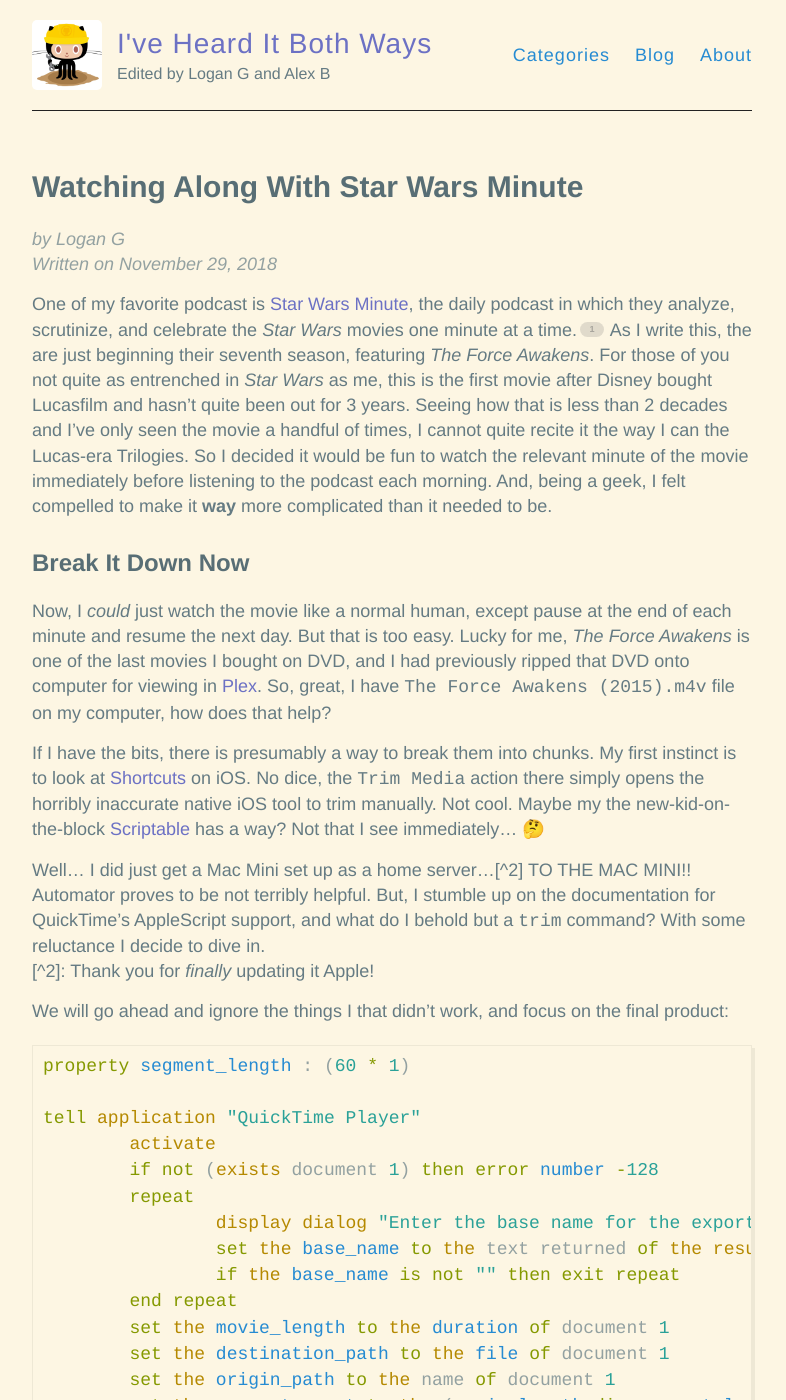
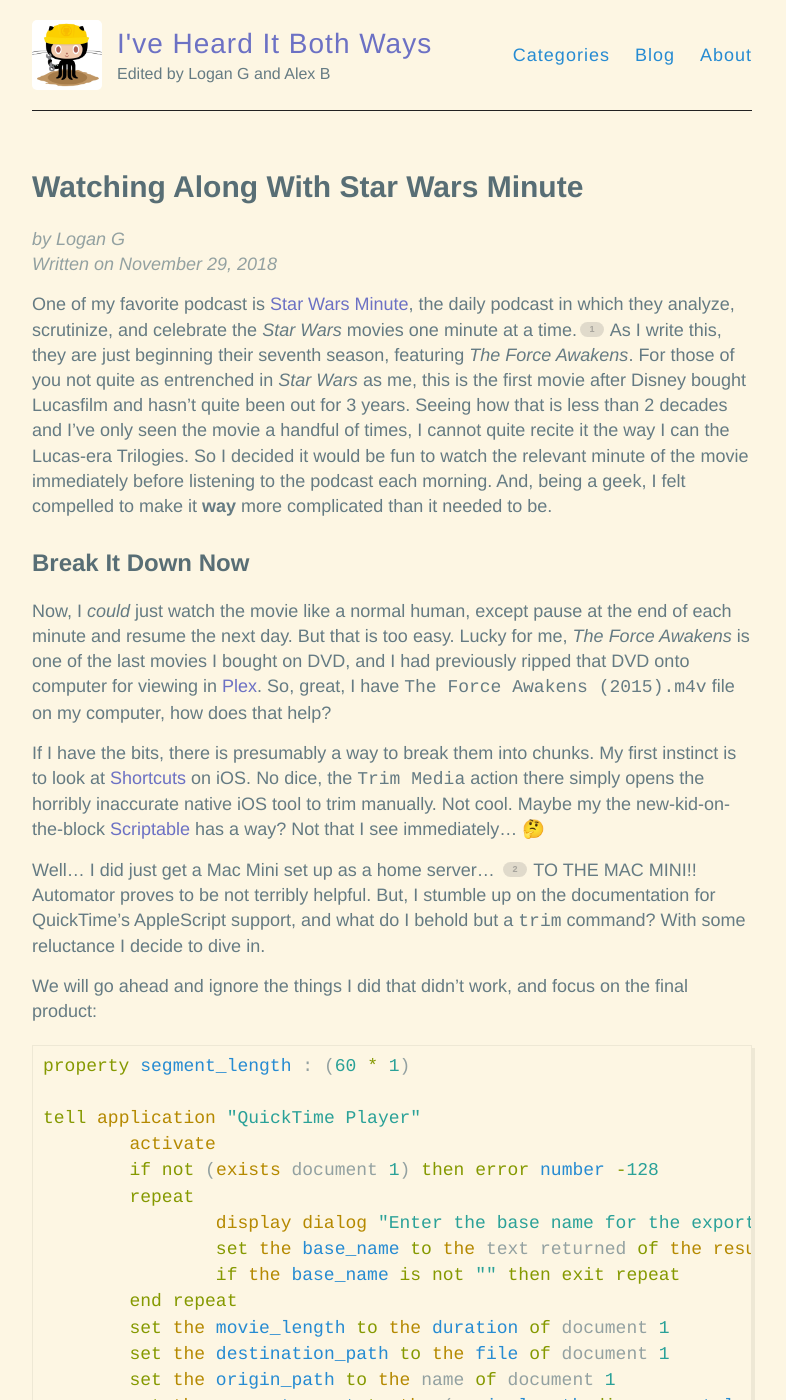
Before and after one commit to hencefarthing/hencefarthing.github.io, a Jekyll site: the page built from _posts/2018/11/2018-11-29-star-wars-minute.md, in a window 1280 px wide and 1400 px high. Shown: the whole window, without its empty margins (248-1034 px from the left). Built offline with Jekyll 4.4.1, drawn with Linux system fonts in a browser that asks for light colours.

Commit message:
Fixed small things :)

````diff
--- a/_posts/2018/11/2018-11-29-star-wars-minute.md
+++ b/_posts/2018/11/2018-11-29-star-wars-minute.md
@@ -5,17 +5,16 @@
 categories: ios automation StarWars
 ---
 
-One of my favorite podcast is [Star Wars Minute][SWM], the daily podcast in which they analyze, scrutinize, and celebrate the _Star Wars_ movies one minute at a time.[^1]  As I write this, the are just beginning their seventh season, featuring _The Force Awakens_. For those of you not quite as entrenched in _Star Wars_ as me, this is the first movie after Disney bought Lucasfilm and hasn't quite been out for 3 years. Seeing how that is less than 2 decades and I've only seen the movie a handful of times, I cannot quite recite it the way I can the Lucas-era Trilogies. So I decided it would be fun to watch the relevant minute of the movie immediately before listening to the podcast each morning. And, being a geek, I felt compelled to make it **way** more complicated than it needed to be.
+One of my favorite podcast is [Star Wars Minute][SWM], the daily podcast in which they analyze, scrutinize, and celebrate the _Star Wars_ movies one minute at a time.[^1]  As I write this, they are just beginning their seventh season, featuring _The Force Awakens_. For those of you not quite as entrenched in _Star Wars_ as me, this is the first movie after Disney bought Lucasfilm and hasn't quite been out for 3 years. Seeing how that is less than 2 decades and I've only seen the movie a handful of times, I cannot quite recite it the way I can the Lucas-era Trilogies. So I decided it would be fun to watch the relevant minute of the movie immediately before listening to the podcast each morning. And, being a geek, I felt compelled to make it **way** more complicated than it needed to be.
 
 ## Break It Down Now
 Now, I _could_ just watch the movie like a normal human, except pause at the end of each minute and resume the next day. But that is too easy. Lucky for me, _The Force Awakens_ is one of the last movies I bought on DVD, and I had previously ripped that DVD onto computer for viewing in [Plex][plex]. So, great, I have `The Force Awakens (2015).m4v` file on my computer, how does that help?
 
 If I have the bits, there is presumably a way to break them into chunks. My first instinct is to look at [Shortcuts][short] on iOS. No dice, the `Trim Media` action there simply opens the horribly inaccurate native iOS tool to trim manually. Not cool. Maybe my the new-kid-on-the-block [Scriptable][scr] has a way? Not that I see immediately… 🤔
 
-Well… I did just get a Mac Mini set up as a home server…[^2] TO THE MAC MINI!! Automator proves to be not terribly helpful. But, I stumble up on the documentation for QuickTime's AppleScript support, and what do I behold but a `trim` command? With some reluctance I decide to dive in.
-[^2]: Thank you for _finally_ updating it Apple!
+Well… I did just get a Mac Mini set up as a home server… [^2] TO THE MAC MINI!! Automator proves to be not terribly helpful. But, I stumble up on the documentation for QuickTime's AppleScript support, and what do I behold but a `trim` command? With some reluctance I decide to dive in.
 
-We will go ahead and ignore the things I that didn't work, and focus on the final product:
+We will go ahead and ignore the things I did that didn't work, and focus on the final product:
 
 ```applescript
 property segment_length : (60 * 1)
````
Also changed, not shown: other parts of _posts/2018/11/2018-11-29-star-wars-minute.md (+1 -0 lines).
